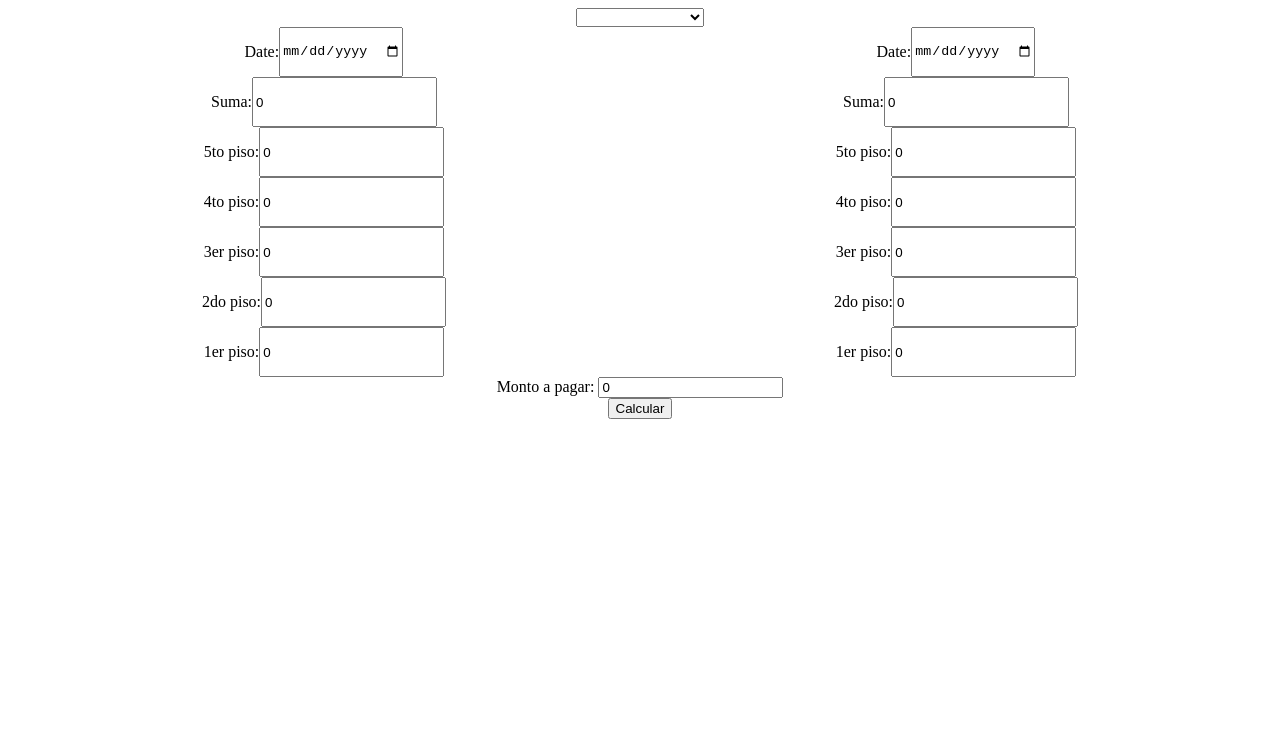
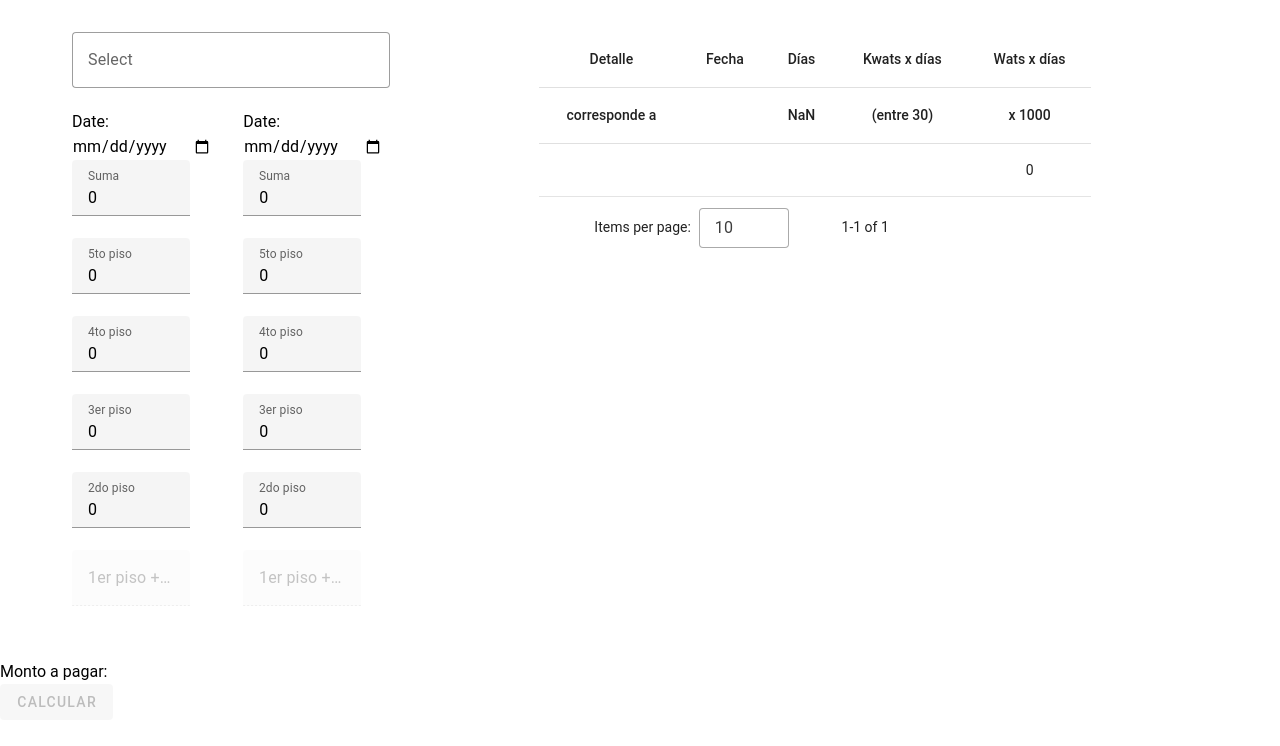
Before and after one commit to CinthiaRS24/electricity-bill-calculator, a Vue app: page / in a window 1280 px wide. Shown: the top 746 px of the page. Built offline with nearby package versions, Linux system fonts and the light colour scheme.

Commit message:
feat: add the first part to calculate electricity payments

```diff
--- a/src/Form.vue
+++ b/src/Form.vue
@@ -1,123 +1,152 @@
 <script lang="ts">
+import InfoTable from './components/InfoTable.vue'
+
 export default {
+    components: {
+        InfoTable
+    },
     data() {
         return {
-            hola: 25/11/2023,
-            number: 0
+            info: [
+                {
+                    date: "",
+                    suma: 0,
+                    quinto: 0,
+                    cuarto: 0,
+                    tercero: 0,
+                    segundo: 0,
+                    primero: "",
+                },
+                {
+                    date: "",
+                    suma: 0,
+                    quinto: 0,
+                    cuarto: 0,
+                    tercero: 0,
+                    segundo: 0,
+                    primero: "",
+                }
+            ],
+            data: [
+                {
+                    title: "",
+                    start: "",
+                    end: "",
+                    difference: "",
+                    kwats: "",
+                    wats: 0,
+                },
+            ]
+        }
+    },
+    computed: {
+        fullFields() {
+        return this.info.every(item =>
+            Object.keys(item).every(key =>
+                key === "primero" || (item[key] !== 0 && item.date !== "")
+            )
+        );
     }
     },
     methods: {
+        onClicker() {
+            const keys = Object.keys(this.info[0]).slice(1);
+            const newValues = this.assignValuesByFloor(keys);
+            this.calculateWats(newValues);
+            this.updateData(newValues);
+        },
+        assignValuesByFloor(keys) {
+            return keys.map((floor, index) => {
+                const isFirstKey = index === 0;
+                const lastIndex = keys.length - 1;
 
+                return {
+                    title: isFirstKey ? floor + " + tanque" : floor,
+                    start: Number(this.info[0][floor]).toFixed(2),
+                    end: Number(this.info[1][floor]).toFixed(2),
+                    difference: (this.info[0][floor] - this.info[1][floor]).toFixed(2),
+                    kwats: ((this.info[0][floor] - this.info[1][floor]) / 30).toFixed(2),
+                    wats: index === lastIndex ? 0 : Math.round(((this.info[0][floor] - this.info[1][floor]) / 30 * 1000)),
+                };
+            });
+        },
+        calculateWats(value) {
+            const sumaWats = value.slice(1, -1).reduce((acc, obj) => acc + obj.wats, 0);
+            const primerElementoWats = value[0].wats;
+            const diferencia = primerElementoWats - sumaWats;
+            value[value.length - 1].wats = Math.round(diferencia);
+        },
+        updateData(value) {
+            this.data = value;
+        }
     },
 }
 
 </script>
 
 <template>
-    <div class="text-center">
-        <select v-model="selected">
-            <option disabled value="">Please select one</option>
-            <option>LOTE B</option>
-            <option>LOTE C</option>
-        </select>
-    </div>
+    <v-container style="display: flex; flex-direction: row;">
+        <v-form style="width: 30%; margin: initial;">
+            <v-container>
+                <v-select label="Select" :items="['Lote B', 'Lote C']" variant="outlined"></v-select>
+                <div class="info-container">
+                    <v-row>
+                        <v-col v-for="(d, index) in info" :key="index" class="info-current">
                             <div class="info">
-        <div class="info-current">
                                 <div class="date">
                                     <p>Date:</p>
-                <input type="date" v-model="hola" />
+                                    <input type="date" v-model="d.date" />
                                 </div>
-            <div class="date">
-                <p>Suma:</p>
-                <input v-model="number" />
+
+                                <v-responsive max-width="80%">
+                                    <v-text-field v-model.number="d.suma" type="number" label="Suma" />
+                                </v-responsive>
+
+                                <v-responsive max-width="80%">
+                                    <v-text-field v-model.number="d.quinto" type="number" label="5to piso" />
+                                </v-responsive>
+
+                                <v-responsive max-width="80%">
+                                    <v-text-field v-model.number="d.cuarto" type="number" label="4to piso" />
+                                </v-responsive>
+
+                                <v-responsive max-width="80%">
+                                    <v-text-field v-model.number="d.tercero" type="number" label="3er piso" />
+                                </v-responsive>
+
+                                <v-responsive max-width="80%">
+                                    <v-text-field v-model.number="d.segundo" type="number" label="2do piso" />
+                                </v-responsive>
+
+                                <v-responsive max-width="80%">
+                                    <v-text-field v-model.number="d.primero" type="number" label="1er piso + tanque"
+                                        disabled />
+                                </v-responsive>
+
                             </div>
-            <div class="date">
-                <p>5to piso:</p>
-                <input v-model="number" />
+                        </v-col>
+                    </v-row>
                 </div>
-            <div class="date">
-                <p>4to piso:</p>
-                <input v-model="number" />
-            </div>
-            <div class="date">
-                <p>3er piso:</p>
-                <input v-model="number" />
-            </div>
-            <div class="date">
-                <p>2do piso:</p>
-                <input v-model="number" />
-            </div>
-            <div class="date">
-                <p>1er piso:</p>
-                <input v-model="number" />
-            </div>
-        </div>
-        <div class="info-last">
-            <div class="date">
-                <p>Date:</p>
-                <input type="date" v-model="hola" />
-            </div>
-            <div class="date">
-                <p>Suma:</p>
-                <input v-model="number" />
-            </div>
-            <div class="date">
-                <p>5to piso:</p>
-                <input v-model="number" />
-            </div>
-            <div class="date">
-                <p>4to piso:</p>
-                <input v-model="number" />
-            </div>
-            <div class="date">
-                <p>3er piso:</p>
-                <input v-model="number" />
-            </div>
-            <div class="date">
-                <p>2do piso:</p>
-                <input v-model="number" />
-            </div>
-            <div class="date">
-                <p>1er piso:</p>
-                <input v-model="number" />
-            </div>
-        </div>
-    </div>
+            </v-container>
+        </v-form>
+
+        <v-container style="width: 50%; margin-right: auto;">
+            <InfoTable :desserts="data" :endDate="info[0].date" :startDate="info[1].date" />
+        </v-container>
+    </v-container>
+
     <div class="div-final">
         <div>
             Monto a pagar: <input v-model="number" />
         </div>
-        <button>Calcular</button>
+        <v-btn @click="onClicker" :disabled="!fullFields" variant="tonal">
+            Calcular
+        </v-btn>
     </div>
 </template>
 
 <style scoped>
-.text-center {
-  text-align: center;
-  margin: auto;
-}
-
-.info {
-    display: flex;
-    flex-direction: row;
-}
-
-.info-current {
-    width: 50%;
-    text-align: center;
-}
-
-.info-last {
-    width: 50%;
-    text-align: center;
-}
-
-.date {
-   display: flex;
-   justify-content: center;
-}
-
-.div-final {
-    text-align: center;
+.info-container {
+    margin: auto
 }
 </style>
--- /dev/null
+++ b/src/components/InfoTable.vue
@@ -0,0 +1,104 @@
+<script>
+export default {
+  props: {
+    desserts: {
+      type: Array, // Tipo de datos esperados
+      required: true // Si es obligatorio o no
+    },
+    startDate: {
+      type: String, // Tipo de datos esperados
+      required: true // Si es obligatorio o no
+    },
+    endDate: {
+      type: String, // Tipo de datos esperados
+      required: true // Si es obligatorio o no
+    }
+  },
+  computed: {
+    headers() {
+      return [
+        {
+          title: 'Detalle', align: 'center',
+          children: [
+            { title: 'corresponde a', value: 'title', align: 'center', },
+          ],
+        },
+        {
+          title: 'Fecha',
+          align: 'center',
+          children: [
+            { title: this.endDate, value: 'start' },
+            { title: this.startDate, value: 'end' },
+          ],
+        },
+        {
+          title: 'Días', align: 'center',
+          children: [
+            { title: this.daysUsed(), value: 'difference', align: 'center', },
+          ],
+        },
+        {
+          title: 'Kwats x días', align: 'center',
+          children: [
+            { title: '(entre 30)', value: 'kwats', align: 'center' },
+          ],
+        },
+        {
+          title: 'Wats x días', align: 'center',
+          children: [
+            { title: 'x 1000', value: 'wats', align: 'center' },
+          ],
+        },
+      ];
+    }
+  },
+  methods: {
+    daysUsed() {
+      const diferenciaEnMilisegundos = new Date(this.endDate) - new Date(this.startDate);
+      const diferenciaEnDías = diferenciaEnMilisegundos / (1000 * 60 * 60 * 24);
+      console.log('diferenciaEnDías', diferenciaEnDías);
+      return diferenciaEnDías;
+    }
+  }
+  // data: () => ({
+  //   headers: [
+  //     {
+  //       title: 'Detalle', align: 'center',
+  //       children: [
+  //         { title: 'corresponde a', value: 'title', align: 'center', },
+  //       ],
+  //     },
+  //     {
+  //       title: 'Fecha',
+  //       align: 'center',
+  //       children: [
+  //         { title: this.startDate, value: 'start' },
+  //         { title: 'fin', value: 'end' },
+  //       ],
+  //     },
+  //     {
+  //       title: 'Días', align: 'center',
+  //       children: [
+  //         { title: '30', value: 'difference', align: 'center', },
+  //       ],
+  //     },
+  //     {
+  //       title: 'Kwats x días', align: 'center',
+  //       children: [
+  //         { title: '(entre 30)', value: 'kwats', align: 'center' },
+  //       ],
+  //     },
+  //     {
+  //       title: 'Wats x días', align: 'center',
+  //       children: [
+  //         { title: 'x 1000', value: 'wats', align: 'center' },
+  //       ],
+  //     },
+  //   ],
+  // }),
+}
+</script>
+
+<template>
+  <v-data-table :headers="headers" :items="desserts" item-key="name" items-per-page="10"></v-data-table>
+</template>
--- a/src/main.ts
+++ b/src/main.ts
@@ -3,10 +3,25 @@
 import { createApp } from 'vue'
 // import { createPinia } from 'pinia'
 
+import 'vuetify/styles'
+import { createVuetify } from 'vuetify'
+import * as components from 'vuetify/components'
+import * as directives from 'vuetify/directives'
+
+// Vuetify
+const vuetify = createVuetify({
+    components,
+    directives,
+    theme: {
+      defaultTheme: 'light'
+    }
+  })
+
 import Form from './Form.vue'
 // import router from './router'
 
 const app = createApp(Form)
+app.use(vuetify)
 
 // app.use(createPinia())
 // app.use(router)
```
Lines whose indentation alone changed are shown as unchanged.
